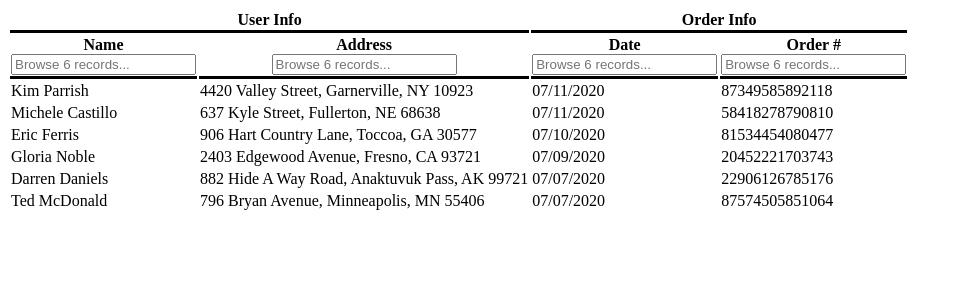
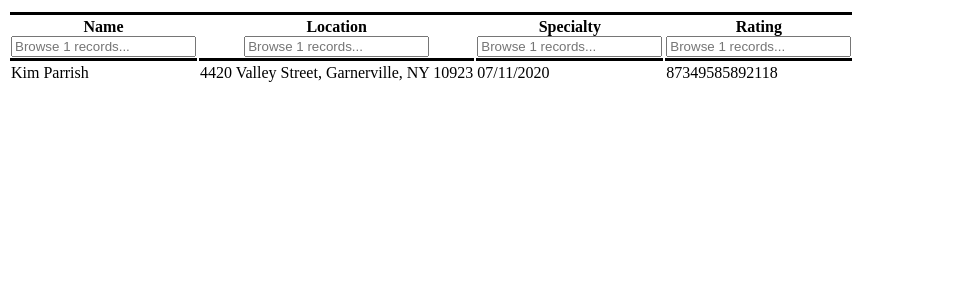
Before and after one commit to al70023/similar-doctors-tableview, a React (Create React App) app: page / in a window 1280 px wide. Shown: the top 300 px of the page, without its empty margins (0-960 px from the left). Built offline with nearby package versions, Linux system fonts and the light colour scheme.

Commit message:
Updated table header for doctors

```diff
--- a/src/App.js
+++ b/src/App.js
@@ -7,40 +7,10 @@ function App() {
     [
       {
         name: 'Kim Parrish',
-        address: '4420 Valley Street, Garnerville, NY 10923',
-        date: '07/11/2020',
-        order: '87349585892118',
-      },
-      {
-        name: 'Michele Castillo',
-        address: '637 Kyle Street, Fullerton, NE 68638',
-        date: '07/11/2020',
-        order: '58418278790810',
-      },
-      {
-        name: 'Eric Ferris',
-        address: '906 Hart Country Lane, Toccoa, GA 30577',
-        date: '07/10/2020',
-        order: '81534454080477',
-      },
-      {
-        name: 'Gloria Noble',
-        address: '2403 Edgewood Avenue, Fresno, CA 93721',
-        date: '07/09/2020',
-        order: '20452221703743',
-      },
-      {
-        name: 'Darren Daniels',
-        address: '882 Hide A Way Road, Anaktuvuk Pass, AK 99721',
-        date: '07/07/2020',
-        order: '22906126785176',
-      },
-      {
-        name: 'Ted McDonald',
-        address: '796 Bryan Avenue, Minneapolis, MN 55406',
-        date: '07/07/2020',
-        order: '87574505851064',
-      },
+        location: '4420 Valley Street, Garnerville, NY 10923',
+        specialty: '07/11/2020',
+        rating: '87349585892118',
+      }
     ],
     []
   )
@@ -48,28 +18,23 @@ function App() {
   const columns = React.useMemo(
     () => [
       {
-        Header: 'User Info',
+        Header: ' ',
         columns: [
           {
             Header: 'Name',
             accessor: 'name',
           },
           {
-            Header: 'Address',
-            accessor: 'address',
-          },
-        ],
-      },
-      {
-        Header: 'Order Info',
-        columns: [
-          {
-            Header: 'Date',
-            accessor: 'date',
+            Header: 'Location',
+            accessor: 'location',
           },
           {
-            Header: 'Order #',
-            accessor: 'order',
+            Header: 'Specialty',
+            accessor: 'specialty',
+          },
+          {
+            Header: 'Rating',
+            accessor: 'rating',
           },
         ],
       },
```
